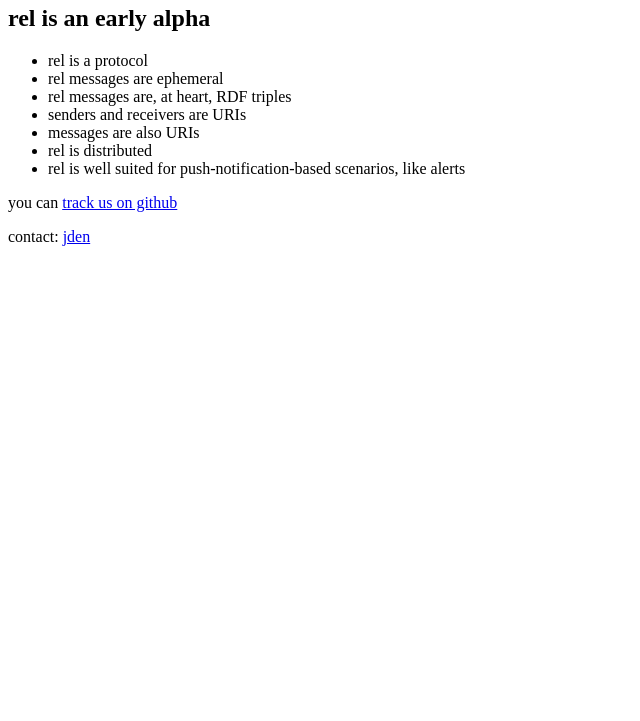
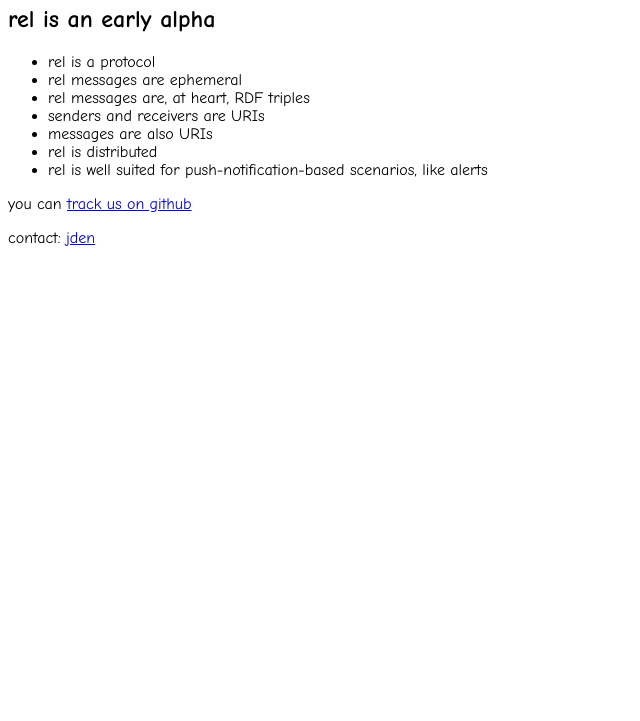
Before and after one commit to rel-is/www.rel.is, a plain HTML site: page index.html in a window 1280 px wide. Shown: the part 79-800 px from the top of the page, without its empty margins (0-640 px from the left). Drawn offline with Linux system fonts and the light colour scheme.

Commit message:
design help

```diff
--- a/index.html
+++ b/index.html
@@ -4,7 +4,7 @@
     <title>rel 0.1</title>
     <meta charset="utf-8" />
   </head>
-  <body>
+  <body style="font-family: Comic Sans MS, sans-serif;">
   <h1>rel <sub style="font-size: 60%">0.1</sub> is minimal web messaging</h1>
   <h2>rel is an early alpha</h2>
 
```
